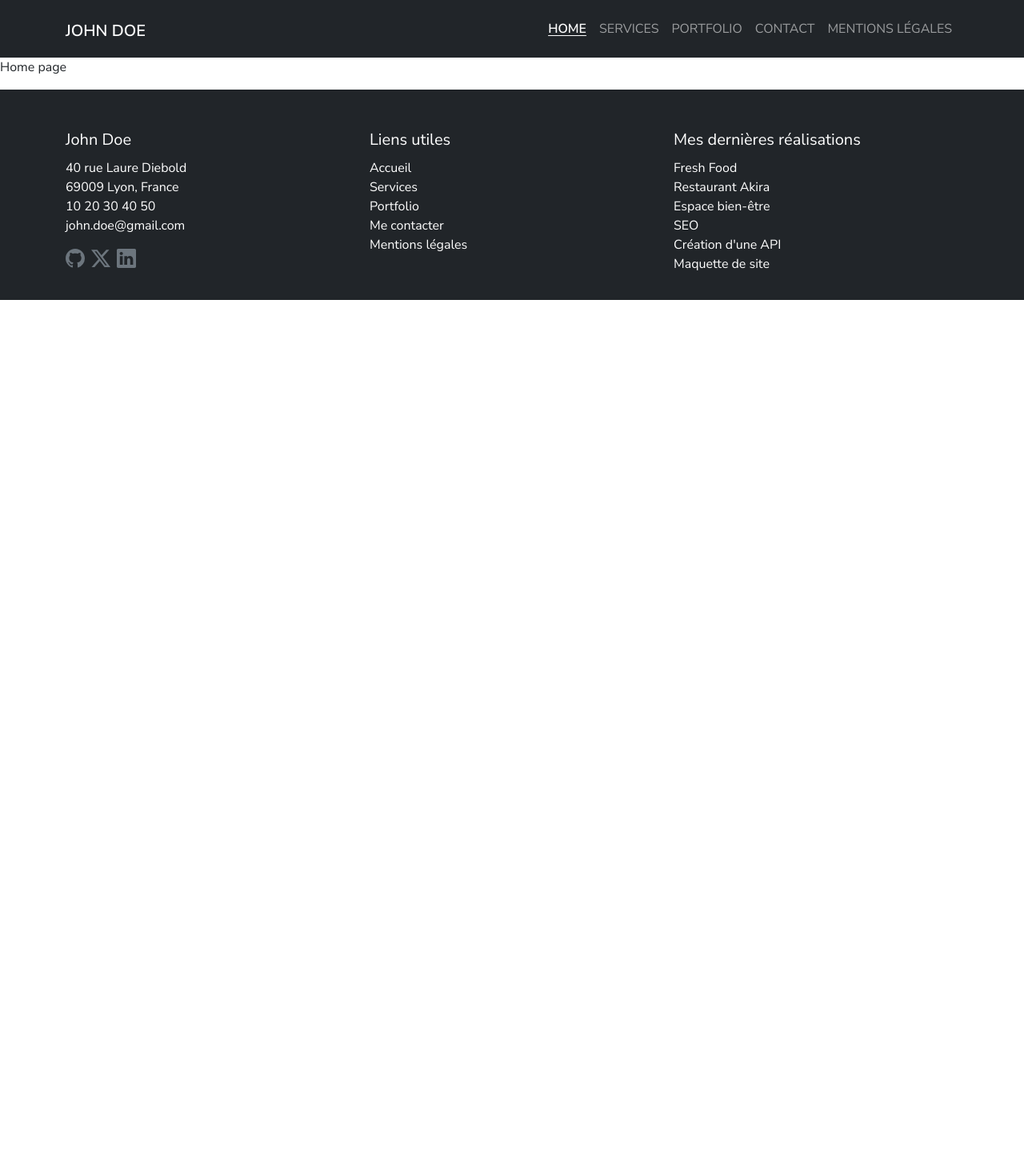
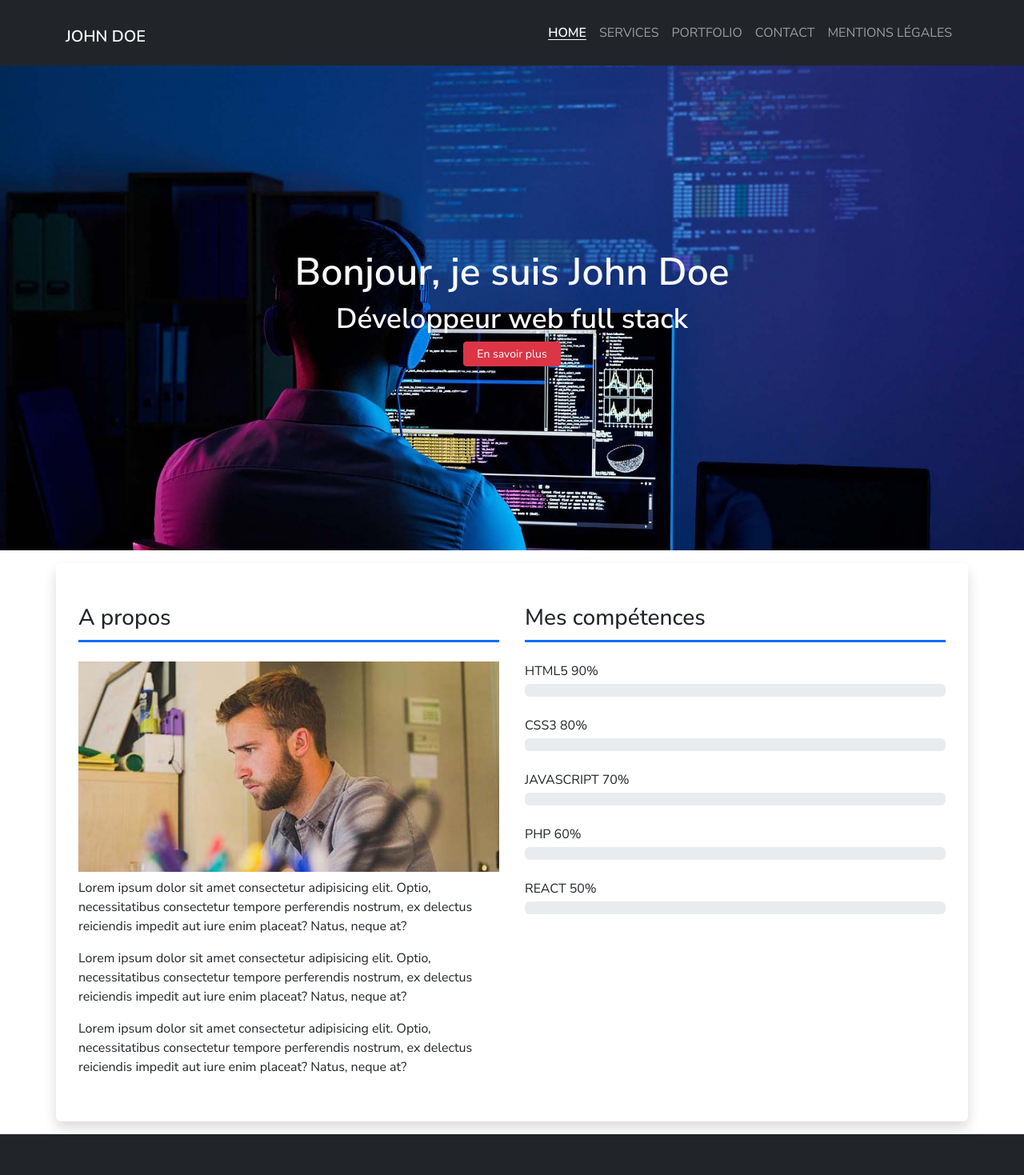
Before and after one commit to kevinmarlin-alt/devoir-portfolio-react, a React (Create React App) app: page / in a window 1280 px wide. Shown: the top 1469 px of the page at 80% size. Before the commit the page ends 800 px from the top, so only its background shows below. Built offline with nearby package versions, Linux system fonts and the light colour scheme.

Commit message:
feat(home): add header and main informations

```diff
--- a/src/assets/components/Footer.jsx
+++ b/src/assets/components/Footer.jsx
@@ -18,17 +18,17 @@ const Footer = () => {
                             <p className="fs-6 mb-0"><a href="mailto:john.doe@gmail.com">john.doe@gmail.com</a></p>
                         </address>
                         <div>
-                            <a href="https://github.com/github-john-doe" className="link-secondary pe-2" target="_blank" rel="noreferrer">
+                            <a href="https://github.com/github-john-doe" className="link-secondary pe-2" rel="noreferrer" target="_blank">
                                 <svg xmlns="http://www.w3.org/2000/svg" width="16" height="16" fill="currentColor" class="bi bi-github" viewBox="0 0 16 16">
                                     <path d="M8 0C3.58 0 0 3.58 0 8c0 3.54 2.29 6.53 5.47 7.59.4.07.55-.17.55-.38 0-.19-.01-.82-.01-1.49-2.01.37-2.53-.49-2.69-.94-.09-.23-.48-.94-.82-1.13-.28-.15-.68-.52-.01-.53.63-.01 1.08.58 1.23.82.72 1.21 1.87.87 2.33.66.07-.52.28-.87.51-1.07-1.78-.2-3.64-.89-3.64-3.95 0-.87.31-1.59.82-2.15-.08-.2-.36-1.02.08-2.12 0 0 .67-.21 2.2.82.64-.18 1.32-.27 2-.27s1.36.09 2 .27c1.53-1.04 2.2-.82 2.2-.82.44 1.1.16 1.92.08 2.12.51.56.82 1.27.82 2.15 0 3.07-1.87 3.75-3.65 3.95.29.25.54.73.54 1.48 0 1.07-.01 1.93-.01 2.2 0 .21.15.46.55.38A8.01 8.01 0 0 0 16 8c0-4.42-3.58-8-8-8"/>
                                 </svg>
                             </a>
-                            <a href="https://x.com" className="link-secondary pe-2" target="_blank" rel="noreferrer">
+                            <a href="https://x.com" className="link-secondary pe-2" rel="noreferrer" target="_blank">
                                 <svg xmlns="http://www.w3.org/2000/svg" width="16" height="16" fill="currentColor" class="bi bi-twitter-x" viewBox="0 0 16 16">
                                     <path d="M12.6.75h2.454l-5.36 6.142L16 15.25h-4.937l-3.867-5.07-4.425 5.07H.316l5.733-6.57L0 .75h5.063l3.495 4.633L12.601.75Zm-.86 13.028h1.36L4.323 2.145H2.865z"/>
                                 </svg>
                             </a>
-                            <a href="https://fr.linkedin.com/?trk=guest_homepage-basic_nav-header-logo" className="link-secondary pe-2" target="_blank" rel="noreferrer">
+                            <a href="https://fr.linkedin.com/?trk=guest_homepage-basic_nav-header-logo" className="link-secondary pe-2" rel="noreferrer" target="_blank">
                                 <svg xmlns="http://www.w3.org/2000/svg" width="16" height="16" fill="currentColor" class="bi bi-linkedin" viewBox="0 0 16 16">
                                     <path d="M0 1.146C0 .513.526 0 1.175 0h13.65C15.474 0 16 .513 16 1.146v13.708c0 .633-.526 1.146-1.175 1.146H1.175C.526 16 0 15.487 0 14.854zm4.943 12.248V6.169H2.542v7.225zm-1.2-8.212c.837 0 1.358-.554 1.358-1.248-.015-.709-.52-1.248-1.342-1.248S2.4 3.226 2.4 3.934c0 .694.521 1.248 1.327 1.248zm4.908 8.212V9.359c0-.216.016-.432.08-.586.173-.431.568-.878 1.232-.878.869 0 1.216.662 1.216 1.634v3.865h2.401V9.25c0-2.22-1.184-3.252-2.764-3.252-1.274 0-1.845.7-2.165 1.193v.025h-.016l.016-.025V6.169h-2.4c.03.678 0 7.225 0 7.225z"/>
                                 </svg>
--- /dev/null
+++ b/src/assets/css/Home.css
@@ -0,0 +1,21 @@
+main header {
+    background-image: url("../../../public/assets/images/hero-bg.jpg");
+    background-size: cover;
+    background-position-x: center;
+    padding: 230px 0;
+}
+
+h1 {
+    font-size: 3em;
+    font-weight: 600;
+}
+
+h2 {
+    font-size: 2.2em;
+    font-weight: 600;
+}
+
+ul {
+    list-style: none;
+    padding-left: 0;
+}
--- a/src/pages/Home.jsx
+++ b/src/pages/Home.jsx
@@ -1,10 +1,68 @@
 import React from "react";
+import "../assets/css/Home.css"
 
 const Home = () => {
     return (
-        <div>
-            <p>Home page</p>
-        </div>
+        <main>
+            <header className="text-light text-center">
+                <h1 className="mb-2">Bonjour, je suis John Doe</h1>
+                <h2 className="mb-2">Développeur web full stack</h2>
+                <button type="button" class="btn btn-danger btn-sm px-3">En savoir plus</button>
+            </header>
+            <div className="container card border border-0 shadow my-3 p-4">
+                    <div className="row">
+                        <div className="card-body col-md-6">
+                            <h3 className="border-bottom border-primary border-3 lh-lg mb-4">A propos</h3>
+                            <img src="./assets/images/john-doe-about.jpg" alt="John Doe" className="w-100 mb-2"/>
+                            <p>
+                                Lorem ipsum dolor sit amet consectetur adipisicing elit. Optio, necessitatibus consectetur tempore perferendis nostrum, ex delectus reiciendis impedit aut iure enim placeat? Natus, neque at?                            </p>
+                            <p>
+                                Lorem ipsum dolor sit amet consectetur adipisicing elit. Optio, necessitatibus consectetur tempore perferendis nostrum, ex delectus reiciendis impedit aut iure enim placeat? Natus, neque at?                            </p>
+                            <p>
+                                Lorem ipsum dolor sit amet consectetur adipisicing elit. Optio, necessitatibus consectetur tempore perferendis nostrum, ex delectus reiciendis impedit aut iure enim placeat? Natus, neque at?                            </p>
+                        </div>
+
+                        <div className="card-body col-md-6">
+                            <h3 className="border-bottom border-primary border-3 lh-lg mb-4">Mes compétences</h3>
+                            <ul>
+                                <li className="mb-4">
+                                    <p className="mb-1">HTML5 90%</p>
+                                    <div className="progress" role="progressbar" aria-label="HTML skills" aria-valuenow="90" aria-valuemin="0" aria-valuemax="100">
+                                        <div className="progress-bar"></div>
+                                    </div>
+                                </li>
+                                <li className="mb-4">
+                                    <p className="mb-1">CSS3 80%</p>
+                                    <div className="progress" role="progressbar" aria-label="CSS3 skills" aria-valuenow="80" aria-valuemin="0" aria-valuemax="100">
+                                        <div className="progress-bar"></div>
+                                    </div>
+                                </li>
+                                <li className="mb-4">
+                                    <p className="mb-1">JAVASCRIPT 70%</p>
+                                    <div className="progress" role="progressbar" aria-label="JAVASCRIPT skills" aria-valuenow="70" aria-valuemin="0" aria-valuemax="100">
+                                        <div className="progress-bar"></div>
+                                    </div>
+                                </li>
+                                <li className="mb-4">
+                                    <p className="mb-1">PHP 60%</p>
+                                    <div className="progress" role="progressbar" aria-label="PHP skills" aria-valuenow="60" aria-valuemin="0" aria-valuemax="100">
+                                        <div className="progress-bar"></div>
+                                    </div>
+                                </li>
+                                <li className="mb-4">
+                                    <p className="mb-1">REACT 50%</p>
+                                    <div class="progress" role="progressbar" aria-label="REACT skills" aria-valuenow="50" aria-valuemin="0" aria-valuemax="100">
+                                        <div class="progress-bar"></div>
+                                    </div>
+                                </li>
+                            </ul>
+                        </div>
+
+                    </div>
+
+
+            </div>
+        </main>
     )
 }
 
```
Also changed, not shown: public/assets/images/hero-bg.jpg (added), public/assets/images/john-doe-about.jpg (added).
